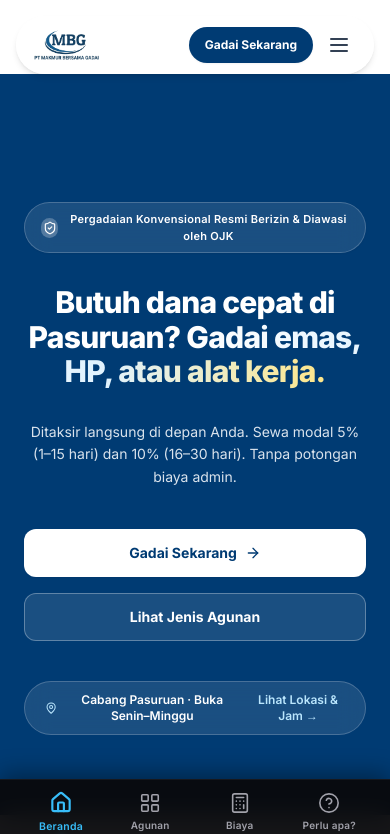
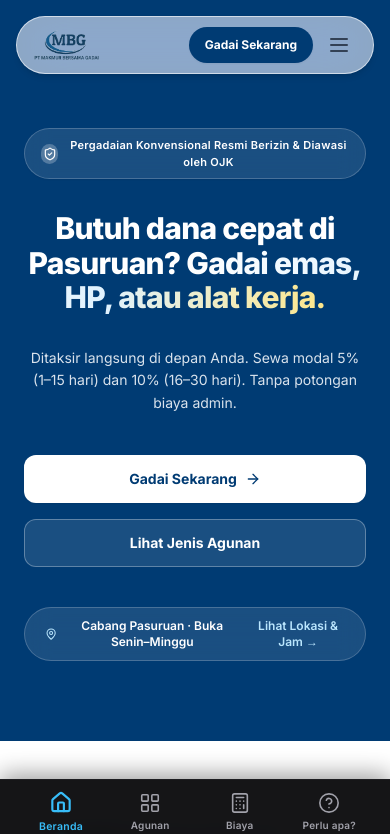
Before and after one commit to joelsitumorang/Web-Profile, a Next.js app in the folder frontend/: page / in a window 390 px wide. Shown: the top 834 px of the page. Built offline with nearby package versions, Linux system fonts and the light colour scheme.

Commit message:
fix(nav): ubah navbar menjadi fixed agar floating di atas hero dan tambahkan animasi fade-out saat menu mobile terbuka

```diff
--- a/frontend/src/components/Navbar.tsx
+++ b/frontend/src/components/Navbar.tsx
@@ -24,11 +24,13 @@ export default function Navbar() {
   return (
     <>
       <div
-        className="sticky top-0 z-50 px-4 transition-all duration-300 w-full"
+        className="fixed top-0 left-0 right-0 z-50 px-4 transition-all duration-300 w-full"
         style={{ paddingTop: 'calc(1rem + env(safe-area-inset-top))' }}
       >
         <header
           className={`mx-auto w-full max-w-[960px] rounded-full transition-all duration-300 border ${
+            isMobileMenuOpen ? "opacity-0 pointer-events-none scale-95" : "opacity-100 scale-100"
+          } ${
             scrolled
               ? "bg-white/80 backdrop-blur-xl backdrop-saturate-150 border-white/60 shadow-lg supports-[not_(backdrop-filter:blur(1px))]:bg-white"
               : "bg-white/55 backdrop-blur-xl backdrop-saturate-150 border-white/60 shadow-md supports-[not_(backdrop-filter:blur(1px))]:bg-white/95"
```
